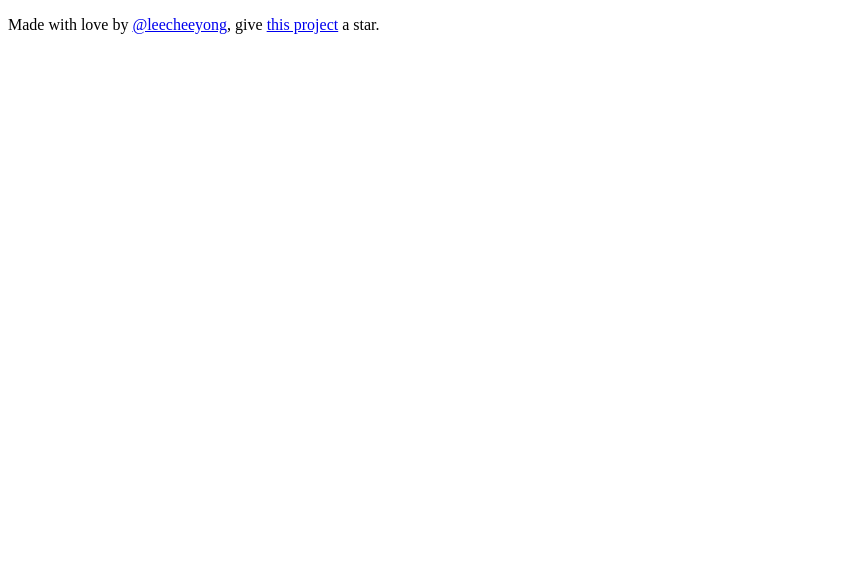
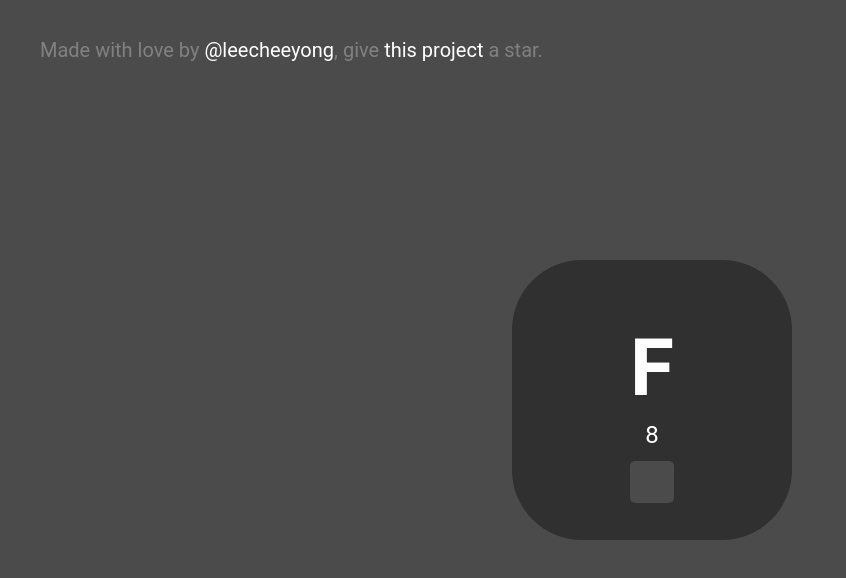
Before and after one commit to leecheeyong/periodic-table, a plain HTML site: page index.html in a window 1280 px wide. Shown: the whole page, without its empty margins (0-846 px from the left). Drawn offline with Linux system fonts and the light colour scheme; the site is published under a folder, as on GitHub Pages, so addresses that start at the root find nothing.

Commit message:
Update index.html

```diff
--- a/index.html
+++ b/index.html
@@ -4,7 +4,7 @@
 <meta charset="utf-8">
 <meta name="viewport" content="width=device-width, initial-scale=1">
 <title>Periodic Table by @leecheeyong</title>
-<link href="/styles.css" rel="stylesheet">
+<link href="./styles.css" rel="stylesheet">
 </head>
 <body>
    <p class="about">Made with love by <a href="https://github.com/leecheeyong">@leecheeyong</a>, give <a href="https://github.com/leecheeyong/periodic-table">this project</a> a star.</p>
@@ -15,5 +15,5 @@
 </div>
 </div>
 </body>
-<script src="/script.js"></script>
+<script src="./script.js"></script>
 </html>
```
